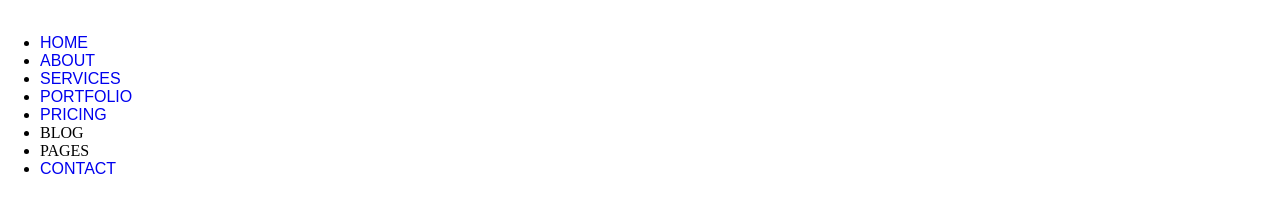
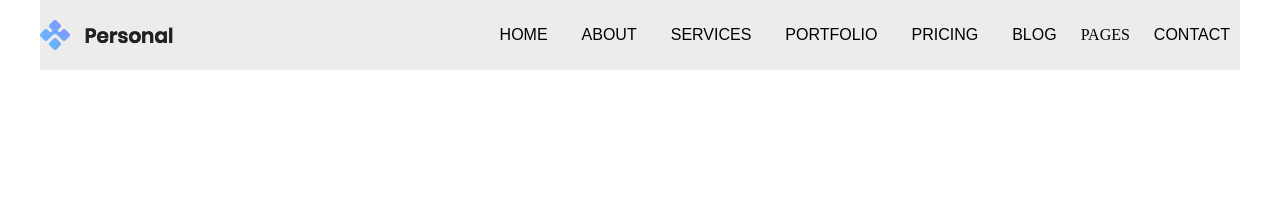
Before and after one commit to hamidrokni/Personal-project, a plain HTML site: page index.html in a window 1280 px wide. Drawn offline with Linux system fonts and the light colour scheme.

Commit message:
header dropdown menu

```diff
--- a/index.html
+++ b/index.html
@@ -3,21 +3,27 @@
 <head>
     <meta charset="UTF-8">
     <meta name="viewport" content="width=device-width, initial-scale=1.0">
-    <title>Document</title>
+    <title>Personal</title>
     <link rel="stylesheet" href="/style.css">
 </head>
 <body>
     <header>
         <div class="container">
-            <img src="" alt="">
+            <img src="Img/logo.png.webp" alt="personal-logo">
             <div class="nav">
                 <ul>
-                    <li><a href="#">HOME</a></li>
+                    <li><a href="google.com">HOME</a></li>
                     <li><a href="#">ABOUT</a></li>
                     <li><a href="#">SERVICES</a></li>
                     <li><a href="#">PORTFOLIO</a></li>
                     <li><a href="#">PRICING</a></li>
-                    <li>BLOG</li>
+                    <li><a href="#">BLOG</a>
+                        <ul>
+                            <li><a href="#">Blog Home</a></li>
+                            <li><a href="#">Blog single</a></li>
+                        </ul>
+                    </li>
+
                     <li>PAGES</li>
                     <li><a href="#">CONTACT</a></li>
                 </ul>
--- a/style.css
+++ b/style.css
@@ -1,9 +1,80 @@
 body{
     padding: 0;
     margin: 0;
+    /* Might Delet */
+}
+ul{
+    margin: o;
+    padding: 0;
+    list-style-type: none;
+}
+li{
+    display: inline-block;
 }
 a{
     text-decoration: none;
     font-family: Arial, Helvetica, sans-serif;
+    color: black;
+}
+span, a, h1, p{
+    font-family: Arial, Helvetica, sans-serif;
+}
+.container{
+    width: 1200px;
+    background-color: #ececec;
+    margin: 0 auto;
+}
 
+
+/* start header style */
+header{
+    background-color: white;
 }
+
+header .container{
+    display: flex;
+    align-items: center;
+    justify-content: space-between;
+    height: 70px;
+}
+header .container .nav{
+    display: inline-block;
+}
+
+header .container .nav li{
+    position: relative;
+}
+
+header .container .nav>ul>li{
+    margin-left: 10px;
+}
+
+header .container .nav>ul>li>a{
+    padding: 10px;
+}
+header .container .nav>ul>li>a:hover{
+    color: #8490ff;
+}
+
+header .container .nav>ul>li>ul{
+    background-color: #8490ff;
+    position: absolute;
+    top: calc(100% + 23px);
+    right: 0;
+    width: max-content;
+    padding: 10px;
+    display: none;
+}
+header .container .nav>ul>li:hover ul{
+    display: block;
+}
+
+
+header .container .nav>ul>li>ul>li{
+    display: flex;
+    padding: 10px 7px;
+    padding-right: 100px;
+}
+header .container .nav>ul>li> ul:hover li{
+    display: block;
+}
```
